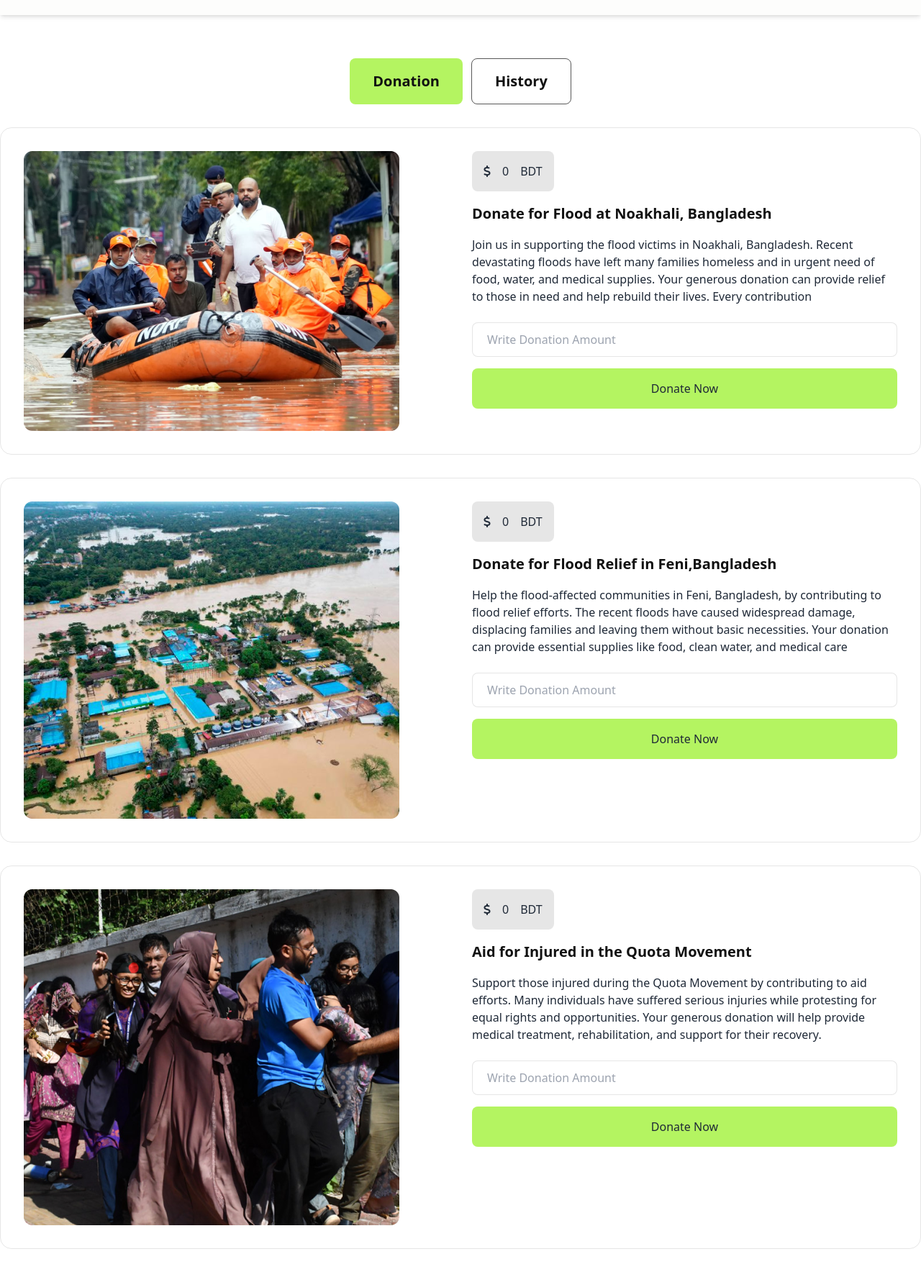
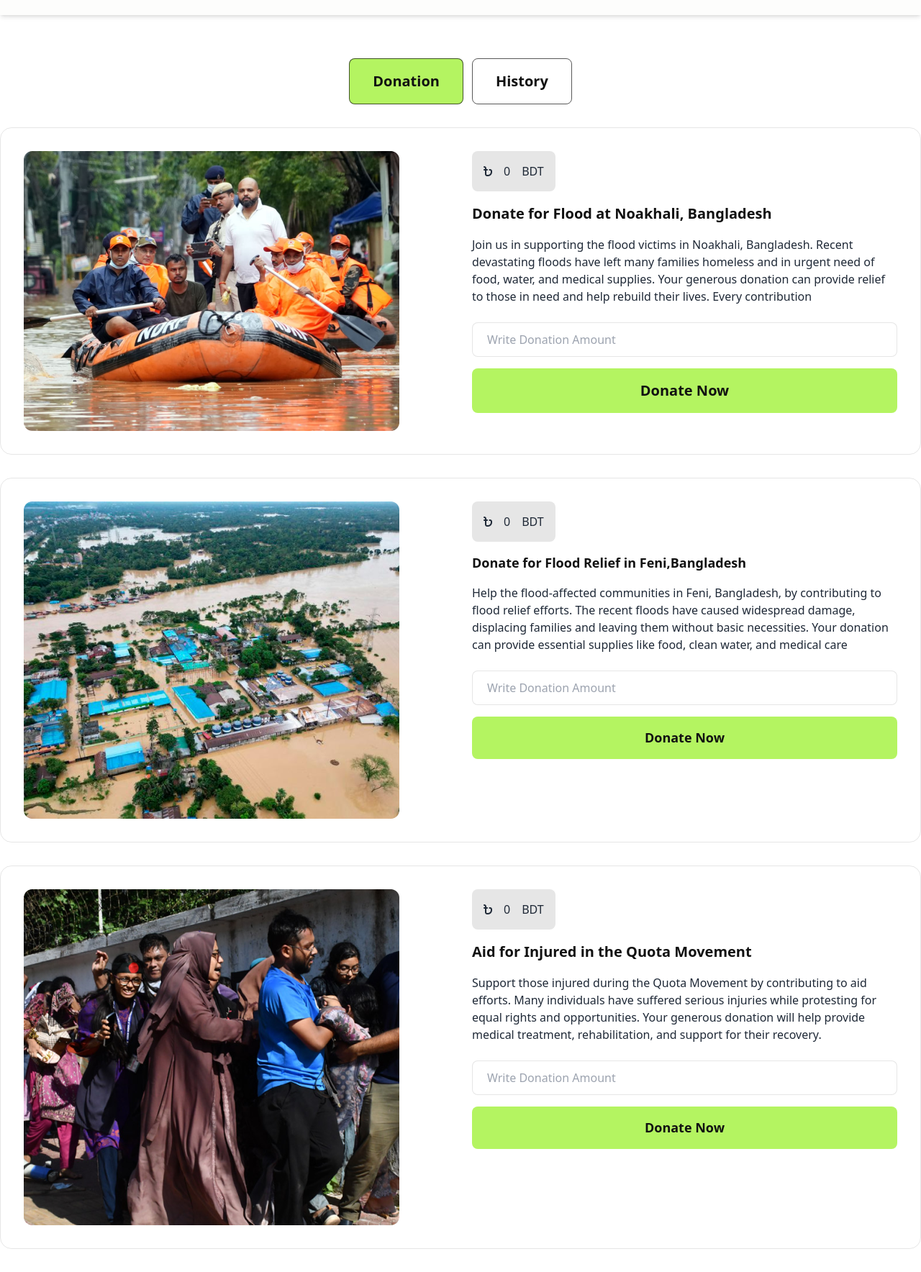
Before and after one commit to Arnisha233/assignment-five, a plain HTML site: page index.html in a window 1280 px wide. Shown: the part 79-1847 px from the top of the page at 72% size. Drawn offline with nearby package versions, Linux system fonts and the light colour scheme.

Commit message:
added responsive and function

```diff
--- a/index.html
+++ b/index.html
@@ -74,7 +74,7 @@
             <!-- two button -->
             <div class="flex gap-3 justify-center">
                 <button id="donation"
-                    class="bg-[#B4F461] px-8 py-4 rounded-lg font-semibold text-[20px] text-[#111111]">Donation</button>
+                    class="border border-[#111111B2] bg-[#B4F461] px-8 py-4 rounded-lg font-semibold text-[20px] text-[#111111]">Donation</button>
                 <button id="history"
                     class="border border-[#111111B2] px-8 py-4 rounded-lg font-semibold text-[20px] text-[#111111]">History</button>
             </div>
@@ -86,7 +86,7 @@
                     </div>
                     <div class="lg:w-[50%]">
                         <button class="bg-[#1111111A] rounded-lg px-4 py-4 mt-5 lg:m-0"><i
-                                class="fa-solid fa-dollar-sign"></i><span
+                                class="fa-solid fa-bangladeshi-taka-sign"></i><span
                                 class="sum-donate px-4 py-4">0</span>BDT</button>
                         <h2 class="title font-bold text-[20px] text-[#111] py-4">Donate for Flood at Noakhali,
                             Bangladesh
@@ -98,7 +98,8 @@
                         <div class="pt-6">
                             <input class="input rounded-lg p-5 w-full border border-[#1111111A]" type="text"
                                 placeholder="Write Donation Amount">
-                            <button class="donate-now w-full rounded-lg px-8 py-4 bg-[#B4F461] mt-4">Donate
+                            <button
+                                class="donate-now w-full rounded-lg px-8 py-4 bg-[#B4F461] mt-4 font-semibold text-[20px] text-[#111]">Donate
                                 Now</button>
                         </div>
                     </div>
@@ -110,9 +111,9 @@
                     </div>
                     <div class="lg:w-[50%]">
                         <button class="bg-[#1111111A] rounded-lg px-4 py-4 mt-5 lg:m-0"><i
-                                class="fa-solid fa-dollar-sign"></i><span
+                                class="fa-solid fa-bangladeshi-taka-sign"></i><span
                                 class="sum-donate px-4 py-4">0</span>BDT</button>
-                        <h2 class="title font-bold text-[20px] text-[#111] py-4">Donate for Flood Relief in
+                        <h2 class="title font-bold text-[18px] text-[#111] py-4">Donate for Flood Relief in
                             Feni,Bangladesh
                         </h2>
                         <p> Help the flood-affected communities in Feni, Bangladesh, by contributing to flood relief
@@ -122,7 +123,8 @@
                         <div class="pt-6">
                             <input class="input rounded-lg p-5 w-full border border-[#1111111A]" type="text"
                                 placeholder="Write Donation Amount">
-                            <button class="donate-now w-full rounded-lg px-8 py-4 bg-[#B4F461] mt-4">Donate
+                            <button
+                                class="donate-now w-full rounded-lg px-8 py-4 bg-[#B4F461] mt-4 font-semibold text-[18px] text-[#111]">Donate
                                 Now</button>
                         </div>
                     </div>
@@ -133,7 +135,7 @@
                     </div>
                     <div class="lg:w-[50%]">
                         <button class="bg-[#1111111A] rounded-lg px-4 py-4 mt-5 lg:m-0"><i
-                                class="fa-solid fa-dollar-sign"></i><span
+                                class="fa-solid fa-bangladeshi-taka-sign"></i><span
                                 class="sum-donate px-4 py-4">0</span>BDT</button>
                         <h2 class="title font-bold text-[20px] text-[#111] py-4">Aid for Injured in the Quota Movement
                         </h2>
@@ -144,7 +146,8 @@
                         <div class="pt-6">
                             <input class="input rounded-lg p-5 w-full border border-[#1111111A]" type="text"
                                 placeholder="Write Donation Amount">
-                            <button class="donate-now w-full rounded-lg px-8 py-4 bg-[#B4F461] mt-4">Donate
+                            <button
+                                class="donate-now w-full rounded-lg px-8 py-4 bg-[#B4F461] mt-4 font-semibold text-[18px] text-[#111]">Donate
                                 Now</button>
                         </div>
                     </div>
```
